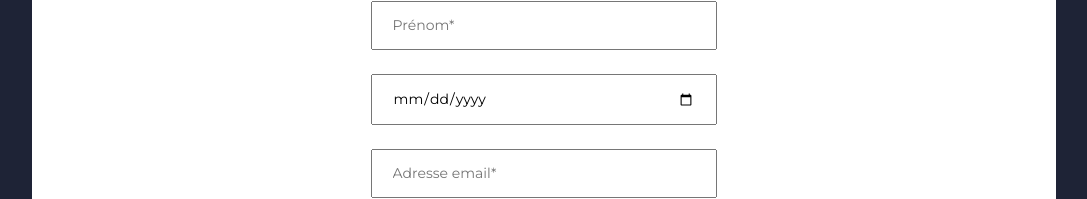
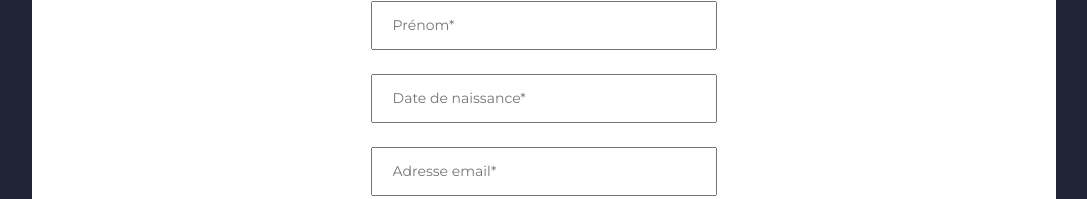
Before and after one commit to fred7896/test-technique-krea, a React (Create React App) app: page / in a window 1280 px wide. Shown: the part 537-736 px from the top of the page, without its empty margins (96-1183 px from the left). Built offline with nearby package versions, Linux system fonts and the light colour scheme.

Commit message:
BirthDay input correction.

```diff
--- a/src/Components/Main.jsx
+++ b/src/Components/Main.jsx
@@ -86,7 +86,7 @@ export default class Main extends React.Component {
                             <div>
                                 <Field name="customerName" type="text" value={this.state.customerName} onChange={this.handleChange} placeholder="Nom*" ></Field>
                                 <Field name="customerSurname" type="text" value={this.state.customerSurname} onChange={this.handleChange} placeholder="Prénom*"></Field>
-                                <Field name="birthDate" type="date" value={this.state.birthDate} onChange={this.handleChange} placeholder="Date de naissance*"></Field>
+                                <Field name="birthDate" type="text" value={this.state.birthDate} onChange={this.handleChange} placeholder="Date de naissance*"></Field>
                                 <Field name="email" type="email" value={this.state.email} onChange={this.handleChange} placeholder="Adresse email*"></Field>
                                 <Field name="phoneNumber" type="tel" value={this.state.phoneNumber} onChange={this.handleChange} placeholder="Téléphone*"></Field>
                             </div>
```
